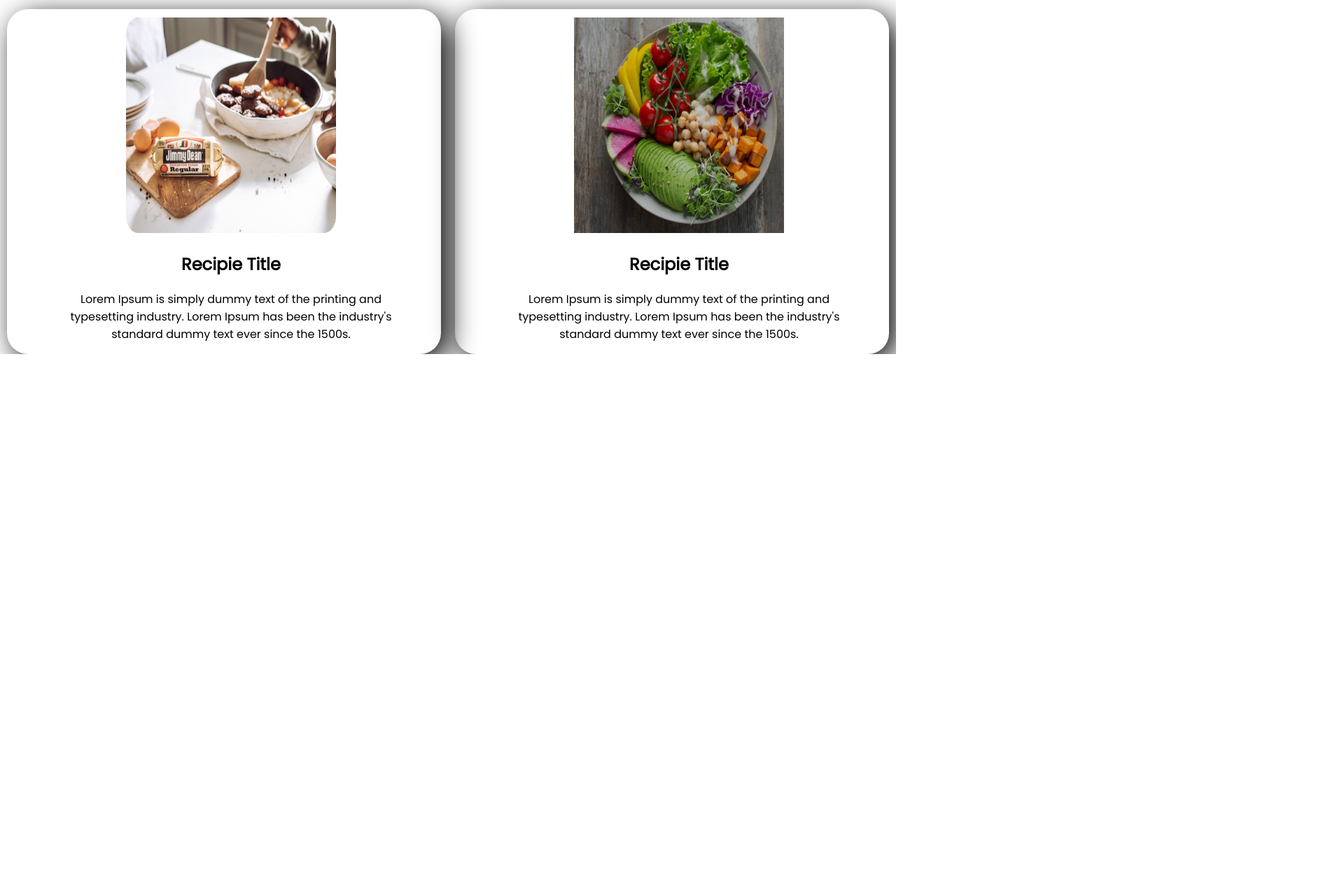
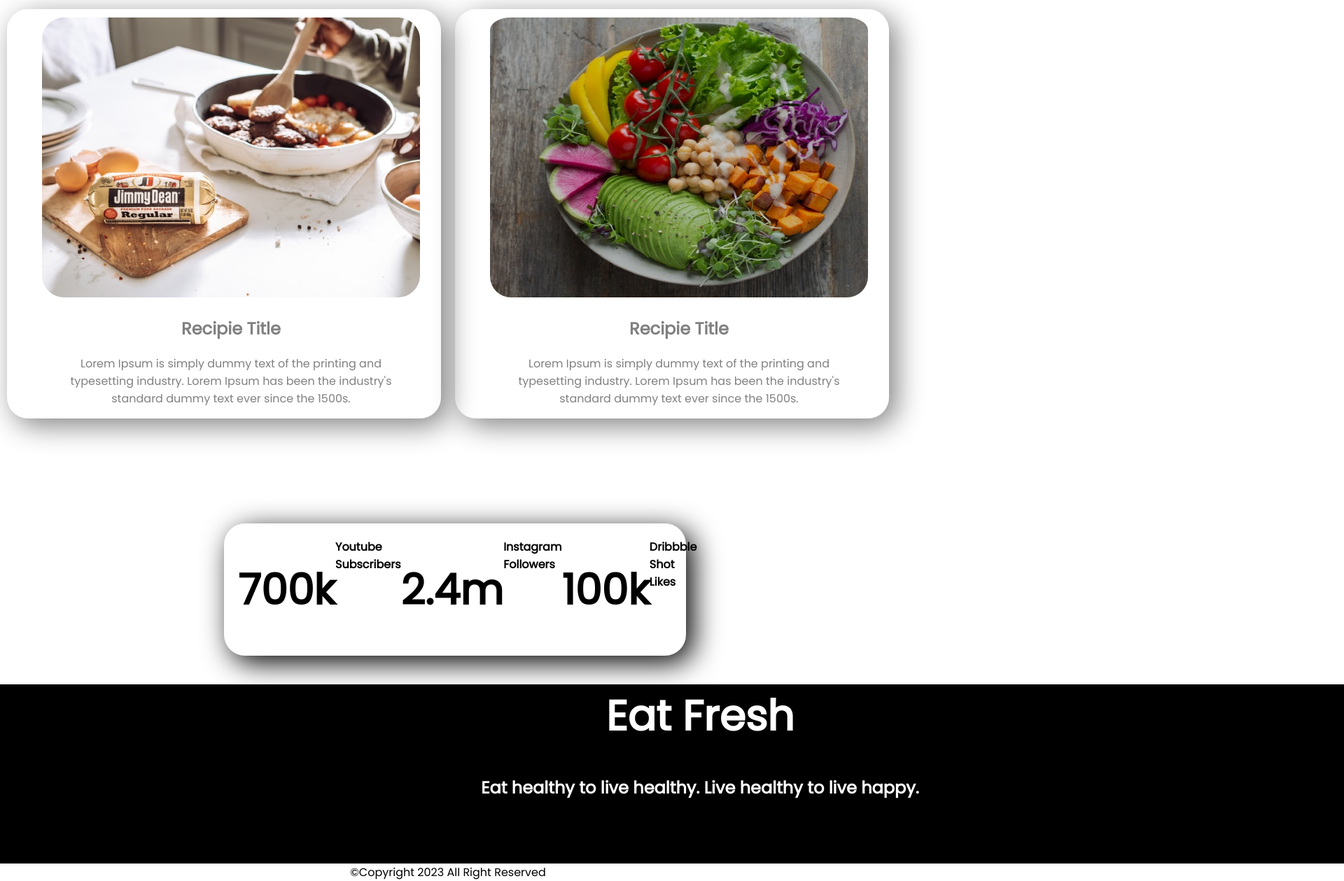
Before and after one commit to kingashik/eat-healthy, a plain HTML site: page index.html in a window 1280 px wide. Shown: the part 1843-3102 px from the top of the page at 70% size, 1920 px wide, since content can reach past the window. Before the commit the page ends 2349 px from the top, so only its background shows below. Drawn offline with Linux system fonts and the light colour scheme.

Commit message:
compleat

```diff
--- a/index.html
+++ b/index.html
@@ -68,7 +68,22 @@
             </div>
         </div>
     </section>
+    <section class="ditel">
+        <div class="media">
+            <h1>700k</h1>
+            <h4>Youtube Subscribers</h4>
+            <h1>2.4m</h1>
+            <h4>Instagram Followers</h4>
+            <h1>100k</h1>
+            <h4>Dribbble Shot Likes</h4>
+        </div>
+    </section>
+    <div class="eat">
+        <h1>Eat Fresh</h1>
+        <h2>Eat healthy to live healthy. Live healthy to live happy.</h2>
+    </div>
 
 </body>
+<footer>©Copyright 2023 All Right Reserved</footer>
 
 </html>
--- a/style.css
+++ b/style.css
@@ -80,6 +80,7 @@ span {
 
 .bap {
     display: flex;
+    margin-bottom: 150px;
     justify-content: space-around;
 }
 
@@ -92,11 +93,40 @@ span {
     padding-left: 20px;
     border-radius: 30px;
     box-shadow: 10px 10px 40px;
-    color: black;
+
 }
 
 .recipe img {
+    width: 90%;
+    height: 400px;
+    padding-top: 2%;
+    border-radius: 30px;
+}
+
+.ditel {}
+
+.media {
+    display: flex;
     width: 50%;
-    height: 308px;
-    padding-top: 2%;
+    height: 50%;
+    top: 1771px;
+    margin-left: 25%;
+    margin-right: 10px;
+    padding-left: 20px;
+    border-radius: 30px;
+    box-shadow: 10px 10px 40px;
+    justify-content: space-around;
+
 }
+
+.eat {
+    width: 2000px;
+    height: 256px;
+    background-color: black;
+    text-align: center;
+    color: #fff;
+}
+
+footer {
+    text-align: center;
+}
```
